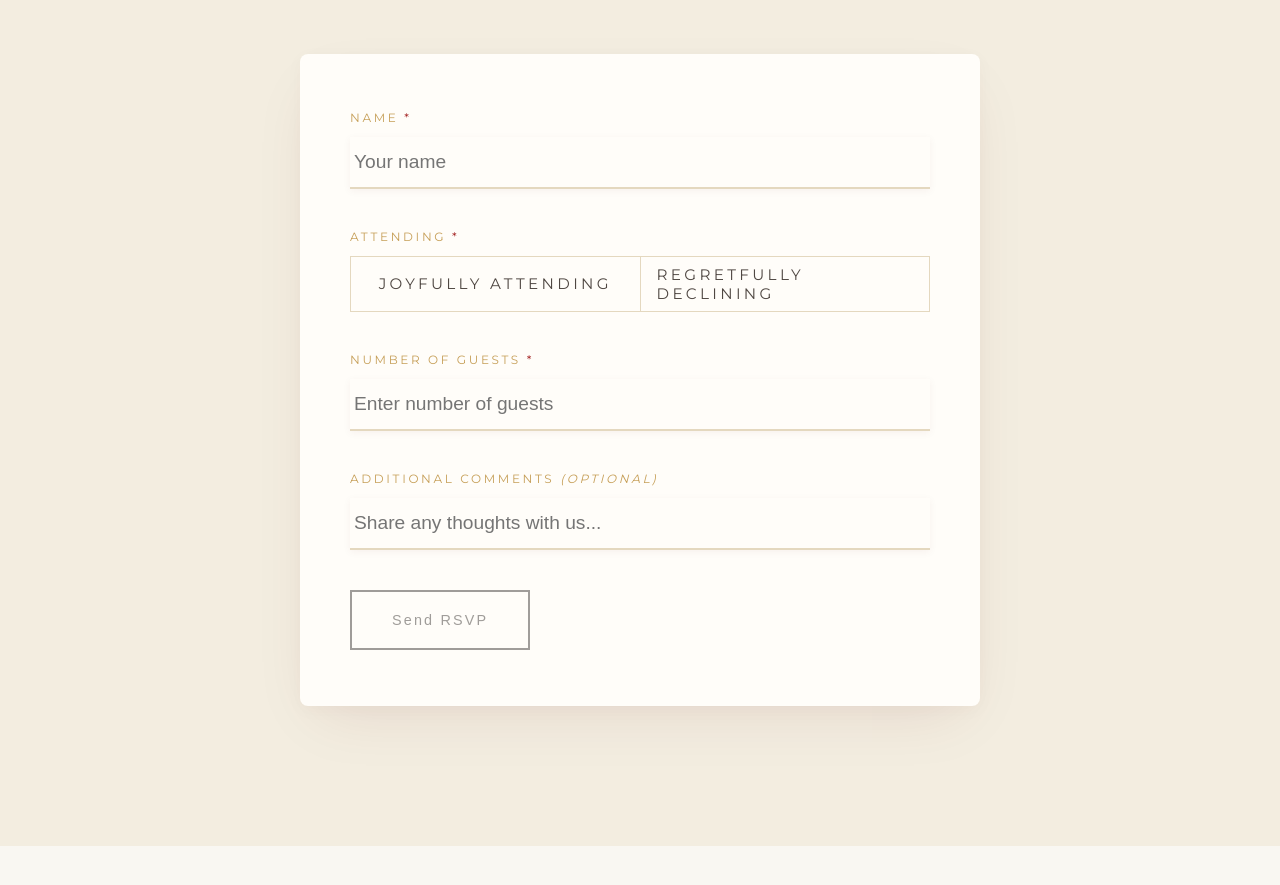
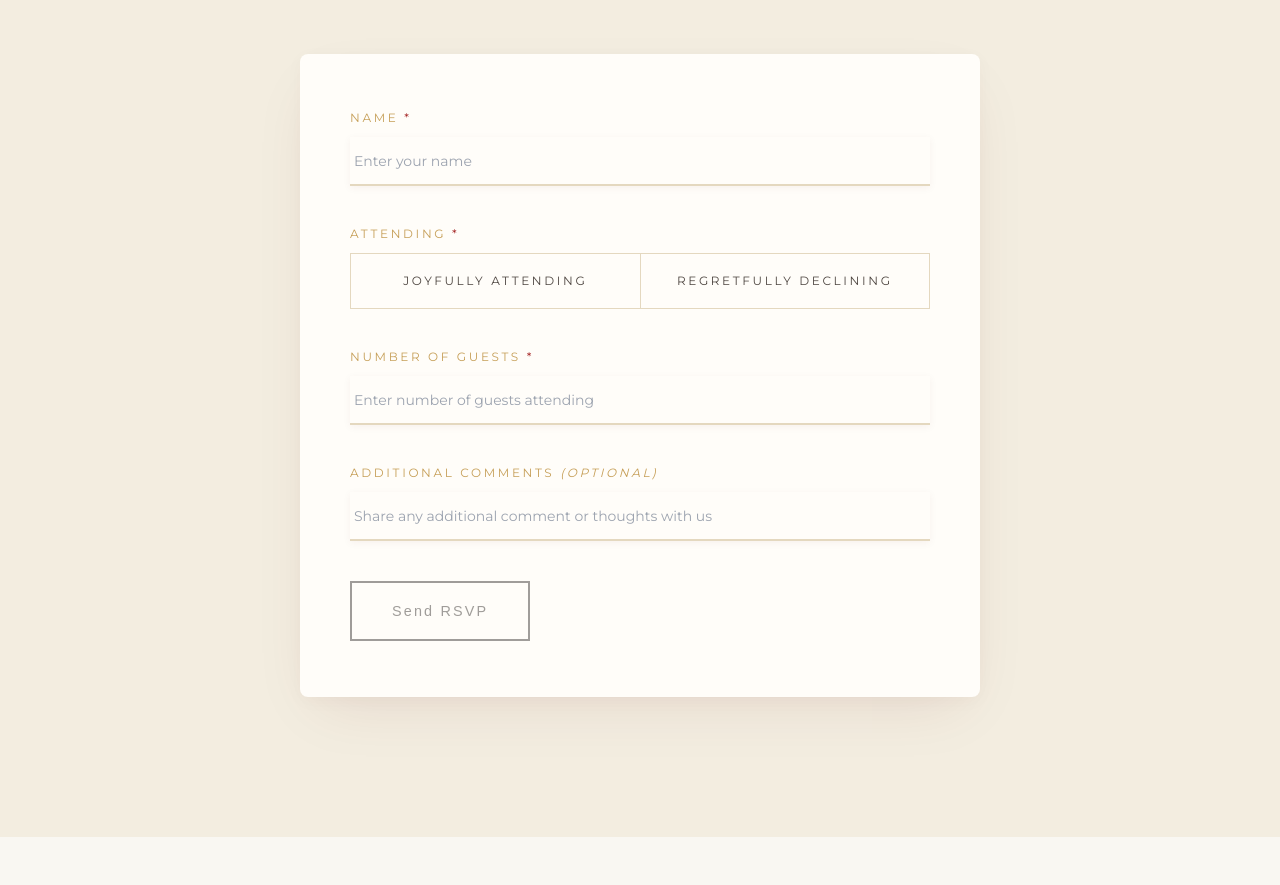
Before and after one commit to Piyush251098/PiyushArchWeddingWebsite, a plain HTML site: page index.html in a window 1280 px wide. Shown: the part 6540-7425 px from the top of the page. Drawn offline with nearby package versions, Linux system fonts and the light colour scheme.

Commit message:
The RSVP Placeholder and input

```diff
--- a/index.html
+++ b/index.html
@@ -571,10 +571,21 @@
   border-bottom: 2px solid var(--border);
   background: transparent;
   padding: 14px 4px;
-        font-size: 1.2rem;
+  font-size: 16px;
+  font-family: "Montserrat", sans-serif;
   color: var(--foreground);
   box-shadow: 0 2px 8px rgba(99,13,22,0.05);
-        transition: all 0.25s ease;
+  transition: all 0.25s ease, font-size 0.2s ease, color 0.2s ease;
+}
+.field input::placeholder {
+  color: #9CA3AF;
+  font-family: "Montserrat", sans-serif;
+  font-size: 14px;
+}
+.field input:not(:placeholder-shown) {
+  font-size: 18px;
+  font-family: "Montserrat", sans-serif;
+  color: var(--foreground);
 }
 .field input:focus {
   outline: none;
@@ -593,9 +604,9 @@
         display: flex;
         align-items: center;
         justify-content: center;
-        padding: 0 16px;
+        padding: 8 16px;
         background: transparent;
-        font-size: 0.95rem;
+        font-size: 0.75rem;
         color: var(--ink-soft);
         cursor: pointer;
         transition: background 0.25s ease, color 0.25s ease;
@@ -655,11 +666,11 @@
       }
       .form-error {
         display: none;
-        margin-top: 18px;
+        margin-top: 16px;
         color: #a11d1d;
         font-size: 0.82rem;
         letter-spacing: 0.08em;
-        text-transform: uppercase;
+
         font-weight: 600;
       }
       .form-error.show {
@@ -957,7 +968,7 @@
           <form class="rsvp-form" id="rsvp-form" novalidate>
             <div class="field">
               <label for="name">Name <span class="required-star">*</span></label>
-              <input id="name" name="name" type="text" placeholder="Your name" required />
+              <input id="name" name="name" type="text" placeholder="Enter your name" required />
             </div>
 
             <div class="field">
@@ -971,13 +982,13 @@
             </div>
 
             <div class="field">
-              <label for="guests">Number of guests <span class="required-star">*</span></label>
-              <input id="guests" name="guests" type="number" min="1" max="6" placeholder="Enter number of guests" required />
+              <label for="guests">Number of guests  <span class="required-star">*</span></label>
+              <input id="guests" name="guests" type="number" min="1" max="6" placeholder="Enter number of guests attending" required />
             </div>
 
             <div class="field">
               <label for="comments">Additional Comments <span style="font-style: italic; font-weight: 400;">(Optional)</span></label>
-              <input id="comments" name="comments" type="text" placeholder="Share any thoughts with us..." />
+              <input id="comments" name="comments" type="text" placeholder="Share any additional comment or thoughts with us" />
             </div>
 
             <button class="rsvp-btn" id="rsvp-submit" type="submit" disabled>Send RSVP</button>
```
Lines whose indentation alone changed are shown as unchanged.
